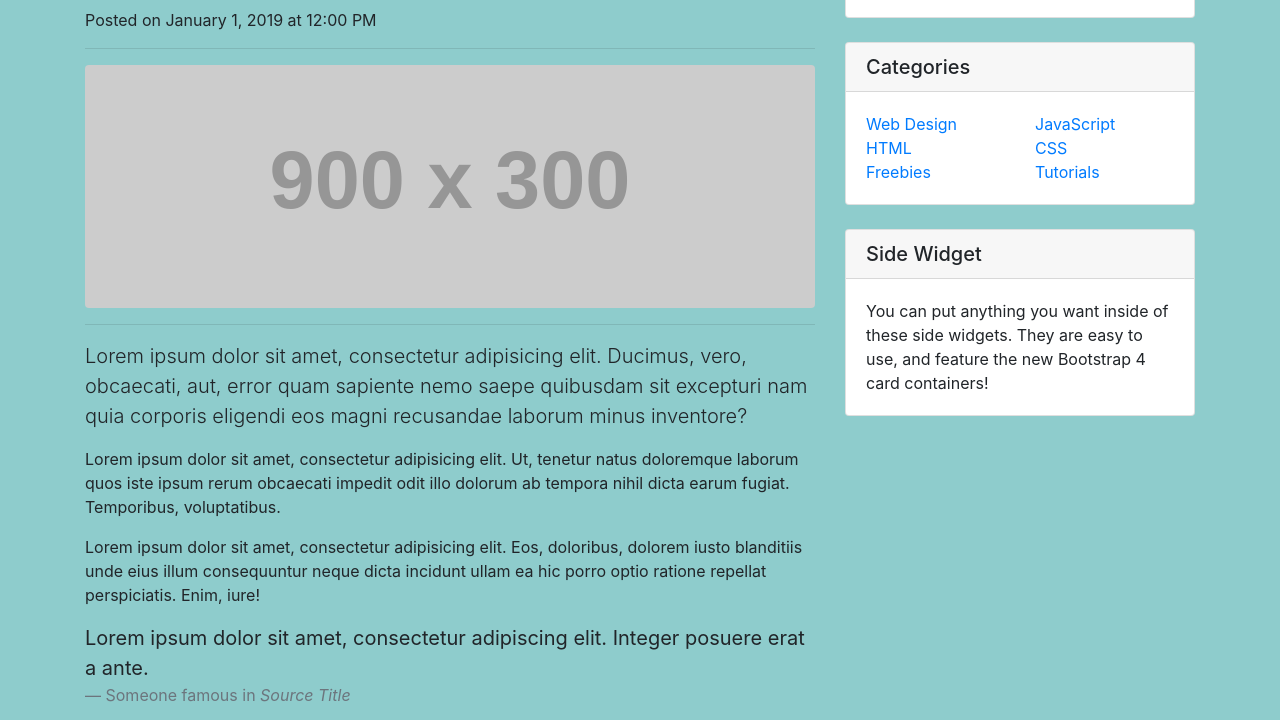
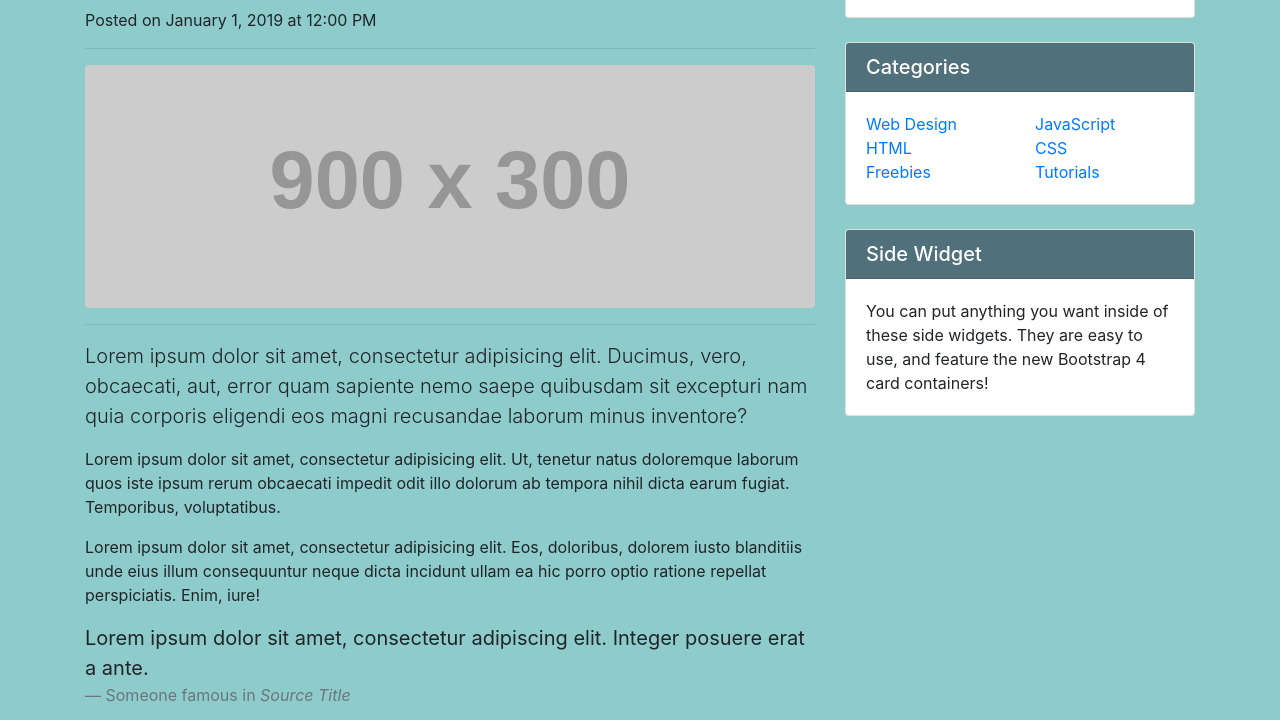
Before and after one commit to GreySparrow/FrugalDev, a plain HTML site: page index.html in a window 1280 px wide. Shown: the part 191-911 px from the top of the page. Drawn offline with Linux system fonts and the light colour scheme; placeholder pictures from the web are drawn by us.

Commit message:
Update blog-post.css

```diff
--- a/css/blog-post.css
+++ b/css/blog-post.css
@@ -7,3 +7,7 @@ body {
   padding-top: 56px;
   background-color: #8ecccc;
 }
+.card-header{
+  background-color: #50717b;
+  color: white;
+}
```
